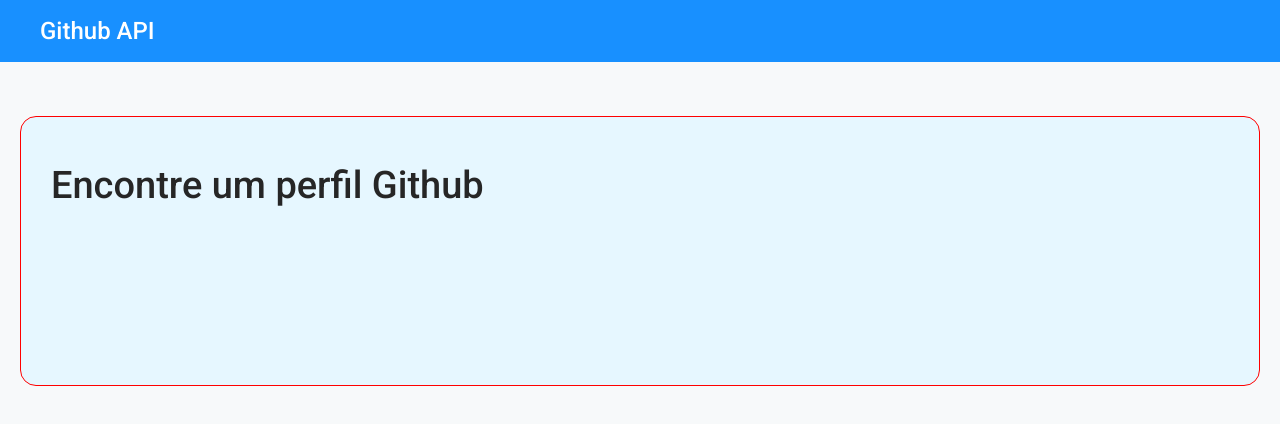
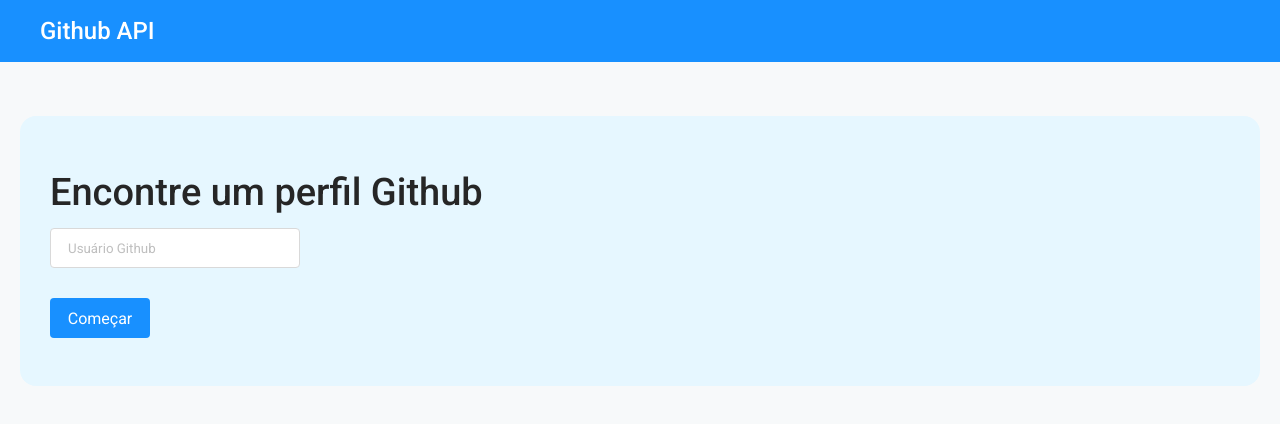
Before and after one commit to VictorB4rros/desafio-github-api, a React (Vite) app: page /find in a window 1280 px wide. Shown: the top 424 px of the page. Built offline with nearby package versions, Linux system fonts and the light colour scheme.

Commit message:
Find page layout

```diff
--- a/src/index.css
+++ b/src/index.css
@@ -35,6 +35,10 @@
     background-color: var(--color-bg-primary);
 }
 
+input:focus {
+    outline: none;
+}
+
 /*----------------------------------------------------------------------------------------------*/
 /* generic styles */
 
--- a/src/routes/Root/Find/index.tsx
+++ b/src/routes/Root/Find/index.tsx
@@ -1,3 +1,4 @@
+import Button from '../../../components/Button';
 import './styles.css';
 
 export default function Find() {
@@ -6,7 +7,20 @@
         <main className="find-main">
             <section>
                 <div className="container find-container">
-                    <h1 className="find-title">Encontre um perfil Github</h1>
+                    <div className="find-title-container">
+                        <h1 className="find-title">Encontre um perfil Github</h1>
+                    </div>
+                    <div className="input-container">
+                        <input
+                            className="find-input"
+                            name="githubUser"
+                            type="text"
+                            placeholder="Usuário Github"
+                        />
+                    </div>
+                    <div>
+                        <Button />
+                    </div>
                 </div>
             </section>
         </main>
--- a/src/routes/Root/Find/styles.css
+++ b/src/routes/Root/Find/styles.css
@@ -4,12 +4,16 @@
 
 .find-container {
     background-color: var(--color-card-bg-primary);
-    border: 1px solid red;
     height: 270px;
     border-radius: 16px;
     display: flex;
-    justify-content: center;
-    padding: 46px 0;
+    flex-direction: column;
+    align-items: center;
+    padding: 54px 0;
+}
+
+.find-title-container {
+    margin-bottom: 24px;
 }
 
 .find-title {
@@ -20,11 +24,40 @@
 
 @media (min-width: 576px) {
     .find-container {
-        justify-content: start;
-        padding: 46px 30px;
+        align-items: flex-start;
+        padding: 54px 0 0 30px;
     }
 
     .find-title {
         font-size: 38px;
     }
+
+    .input-container {
+        margin-bottom: 24px;
+    }
+
+    .find-title-container {
+        margin-bottom: 14px;
+    }
+
+    .find-input {
+        width: 300px;
+    }
 }
+
+.input-container {
+    margin-bottom: 30px;
+}
+
+.find-input {
+    height: 40px;
+    width: 250px;
+    padding: 0 17px;
+    border: 1px solid var(--color-border-primary);
+    border-radius: 4px;
+    color: var(--color-font-secondary);
+}
+
+.find-input::placeholder {
+    color: var(--color-font-quaternary);
+}
```
